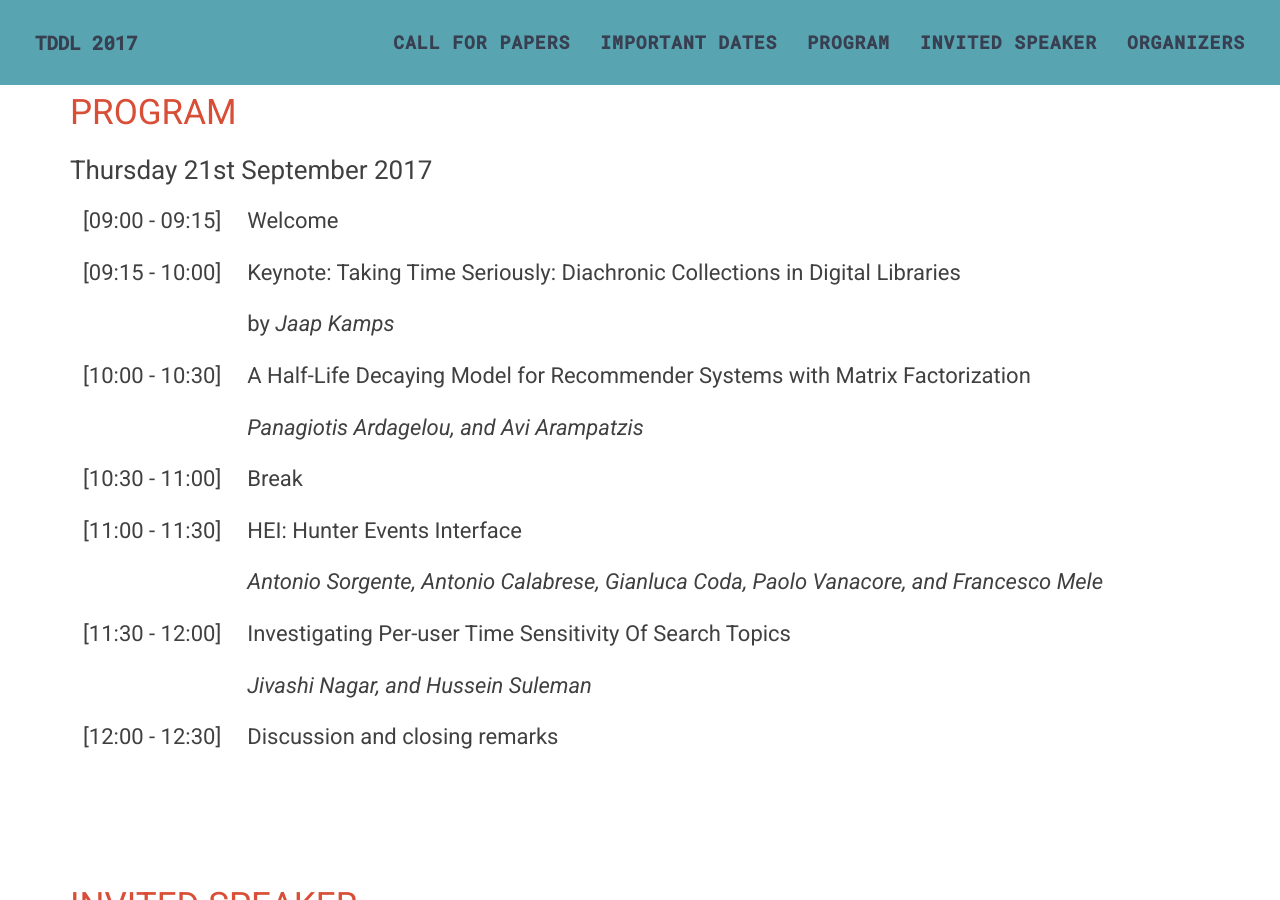
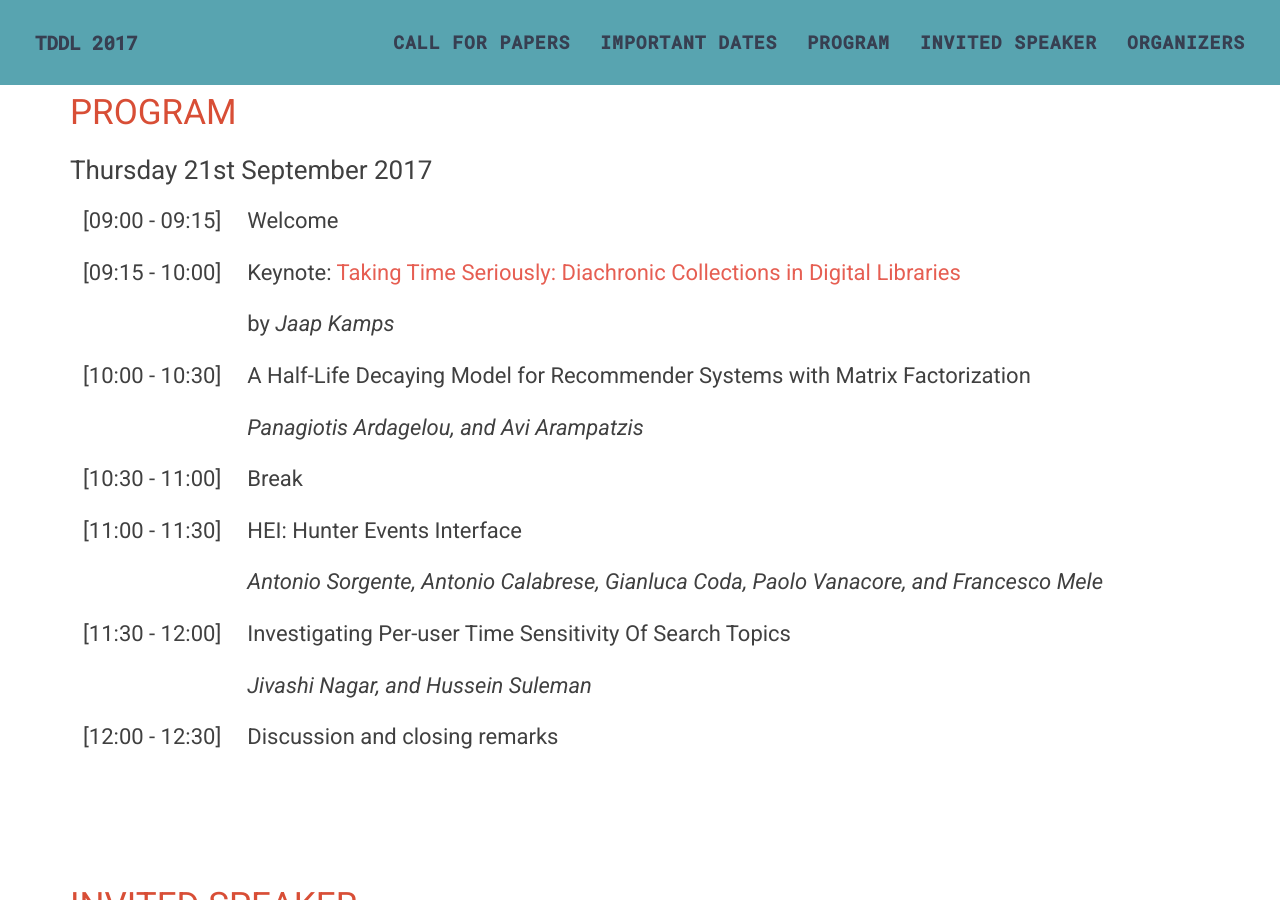
Before and after one commit to tddl2017/tddl2017.github.io, a Jekyll site: the page built from index.markdown, in a window 1280 px wide and 900 px high, scrolled down 2824 px. Built offline with Jekyll 4.4.1, drawn with Linux system fonts in a browser that asks for light colours; part of the change alters nothing that is shown.

```diff
--- a/index.markdown
+++ b/index.markdown
@@ -64,7 +64,7 @@ We will also consider editing a special issue on the International Journal on Di
 ### Thursday 21st September 2017
 
 |[09:00 - 09:15]| Welcome|
-|[09:15 - 10:00]| Keynote: Taking Time Seriously: Diachronic Collections in Digital Libraries|
+|[09:15 - 10:00]| Keynote: [Taking Time Seriously: Diachronic Collections in Digital Libraries](invited.pdf)|
 || by *Jaap Kamps*|
 |[10:00 - 10:30]| A Half-Life Decaying Model for Recommender Systems with Matrix Factorization|
 ||*Panagiotis Ardagelou, and Avi Arampatzis*|
```
Also changed, not shown: 2 other files.
